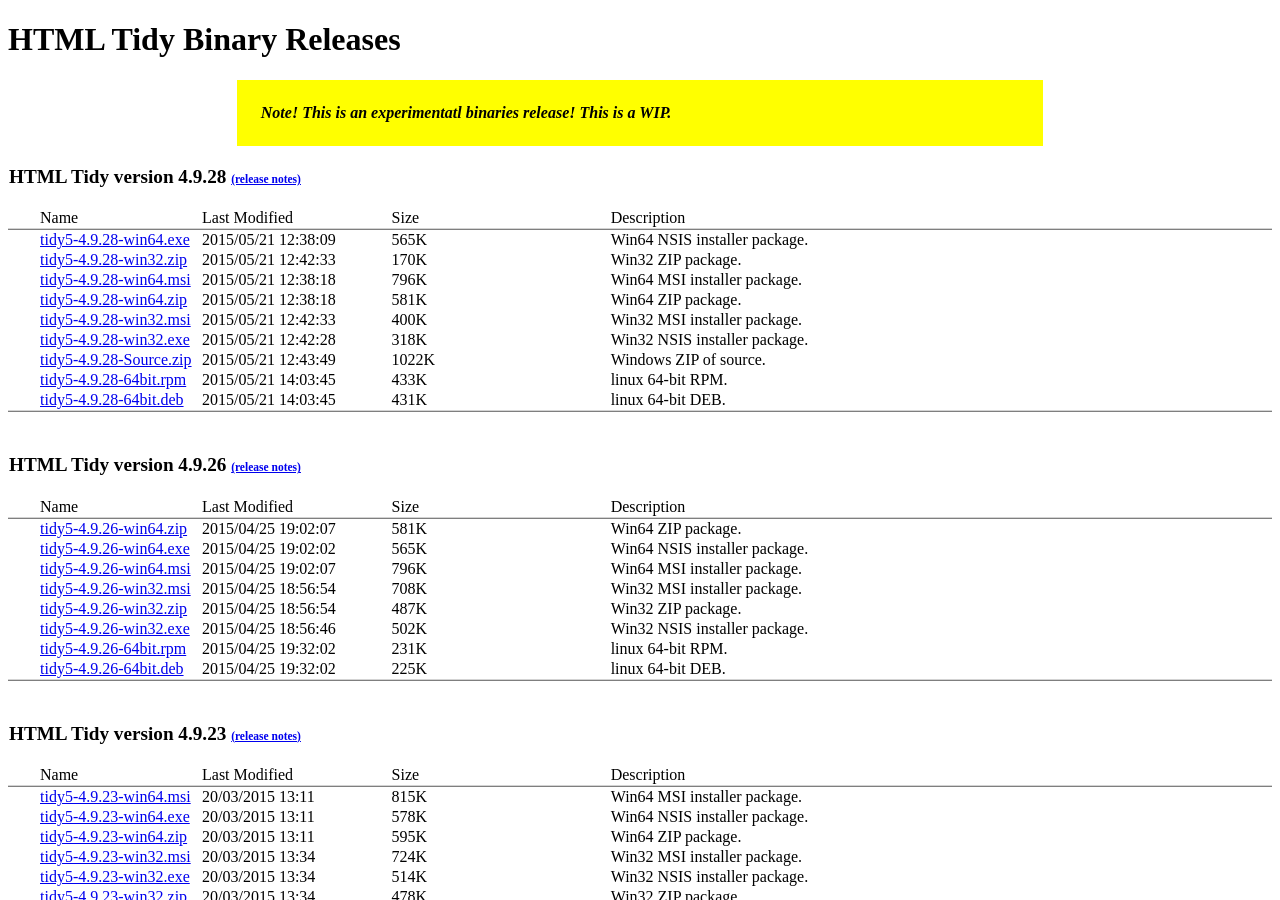
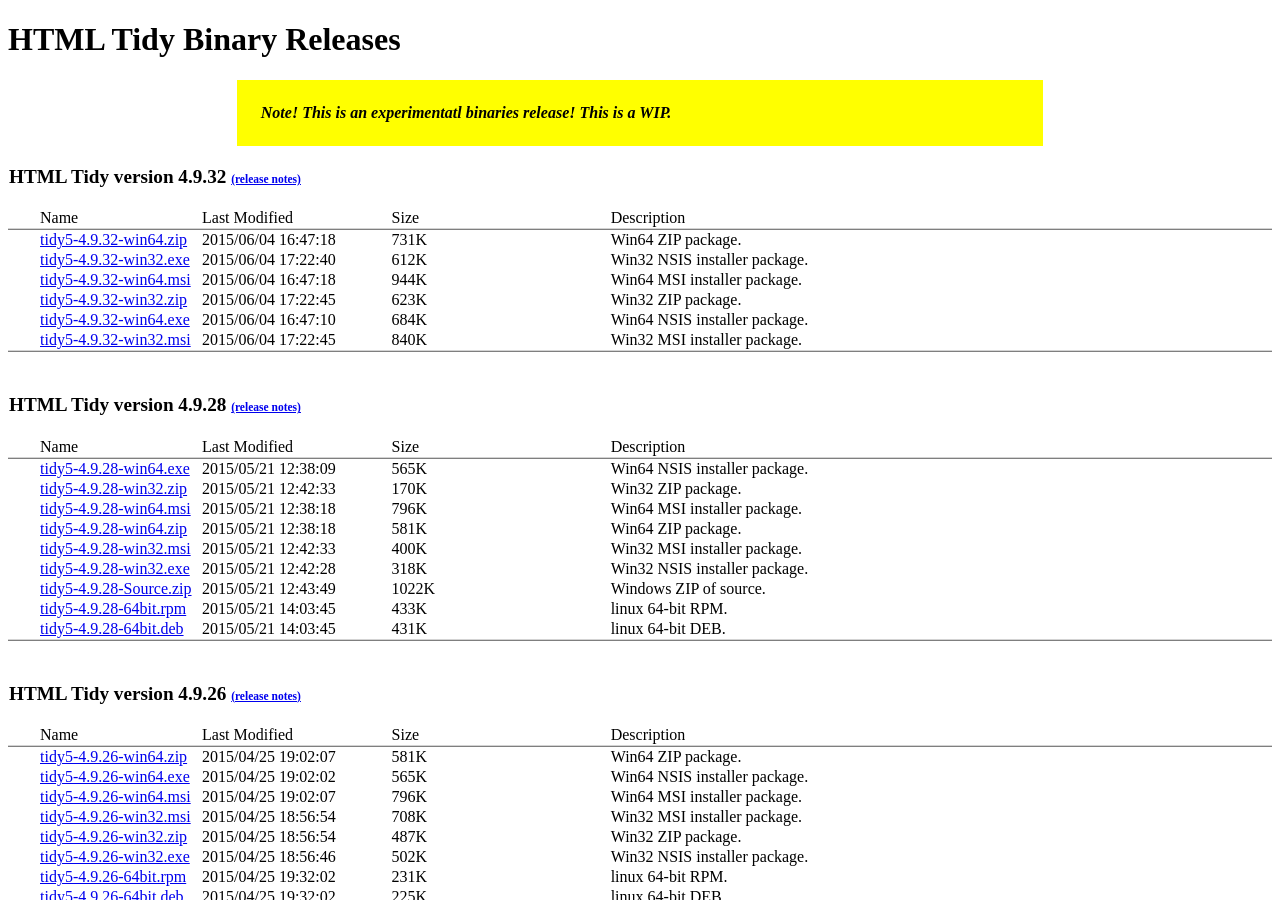
Before and after one commit to htacg/html-tidy.org.binaries, a Jekyll site: the page built from index.html, in a window 1280 px wide and 900 px high. Built offline with Jekyll 4.4.1, drawn with Linux system fonts in a browser that asks for light colours; some of the changed lines change nothing that is shown.

Commit message:
Publish windows 4.9.32 releases

```diff
--- a/_data/tidy.yml
+++ b/_data/tidy.yml
@@ -1,3 +1,37 @@
+- path: tidy-4.9.32
+  heading: HTML Tidy version 4.9.32
+  notes: /binaries/binaries/tidy-4.9.32/4.9.32.html
+  binaries:
+    - filename: tidy5-4.9.32-win64.zip
+      filesize: 731K
+      modified: 2015/06/04 16:47:18
+      describe: Win64 ZIP package.
+
+    - filename: tidy5-4.9.32-win32.exe
+      filesize: 612K
+      modified: 2015/06/04 17:22:40
+      describe: Win32 NSIS installer package.
+
+    - filename: tidy5-4.9.32-win64.msi
+      filesize: 944K
+      modified: 2015/06/04 16:47:18
+      describe: Win64 MSI installer package.
+
+    - filename: tidy5-4.9.32-win32.zip
+      filesize: 623K
+      modified: 2015/06/04 17:22:45
+      describe: Win32 ZIP package.
+
+    - filename: tidy5-4.9.32-win64.exe
+      filesize: 684K
+      modified: 2015/06/04 16:47:10
+      describe: Win64 NSIS installer package.
+
+    - filename: tidy5-4.9.32-win32.msi
+      filesize: 840K
+      modified: 2015/06/04 17:22:45
+      describe: Win32 MSI installer package.
+
 - path: tidy-4.9.28
   heading: HTML Tidy version 4.9.28
   notes: /binaries/binaries/tidy-4.9.28/4.9.28.html
--- /dev/null
+++ b/binaries/tidy-4.9.32/4.9.32.html
@@ -0,0 +1,193 @@
+<!DOCTYPE html>
+<html>
+<head>
+<meta charset="utf-8">
+<title>Release 4.9.32</title>
+</head>
+<body>
+<h1>Release 4.9.32</h1>
+<p>Change log for this release</p>
+<pre>
+commit 50c213f37aba0b513c5010e5e1859eadcc7fad0b (HEAD, refs/heads/master)
+Author: Geoff McLane &lt;ubuntu _at_ geoffair _dot_ info&gt;
+Date:   Thu Jun 4 17:42:28 2015 +0200
+
+    Update verhist.log
+
+commit 544f9876cc45b30fd751867d90a5a5ef4fddd7d9 (tag: refs/tags/4.9.32, refs/remotes/origin/master, refs/remotes/origin/HEAD)
+Author: Geoff McLane &lt;ubuntu _at_ geoffair _dot_ info&gt;
+Date:   Thu Jun 4 13:21:00 2015 +0200
+
+    Issue #212 - bump version for this additional change
+
+commit 326f2414fd402f0c1113c90044a105ad38e3e9dc
+Author: Geoff McLane &lt;ubuntu _at_ geoffair _dot_ info&gt;
+Date:   Thu Jun 4 13:11:54 2015 +0200
+
+    Issue #212 - Further fix to set MixedContent in some cases.
+
+    In certain circumstances a leading space has to be preverved to allow it
+    to be used to create a text space node to insert before this element to
+    preserve the view in a browser.
+
+    And added a note asking why is ParseTag called with a hardcoded
+    IgnoreWhitespace when some effort above has set the mode variable to
+    MixedContent in certain cases, but need to think about this 2nd change.
+
+    Also added some MSVC Debug output when this leading text is used to insert
+    such a created text node before the element just to be reminded of this
+    special event.
+
+commit a278b04a19fcb14ae1208f6d7d2aeeaf2fcf7301
+Author: Geoff McLane &lt;ubuntu _at_ geoffair _dot_ info&gt;
+Date:   Thu Jun 4 12:57:49 2015 +0200
+
+    Add debug display of text modes.
+
+    Note this ONLY effects a MSVC Debug build!
+
+commit 0c96ed8af4c4d2aaad04ba7b128e87a844da56ea
+Author: Geoff McLane &lt;ubuntu _at_ geoffair _dot_ info&gt;
+Date:   Wed Jun 3 20:27:01 2015 +0200
+
+    Bump version for issue #217 fix
+
+commit c18f27a58792f7fbd0b30a0ff50d6b40a82f940d
+Author: Geoff McLane &lt;ubuntu _at_ geoffair _dot_ info&gt;
+Date:   Wed Jun 3 20:26:03 2015 +0200
+
+    Issue #217 - avoid len going negative, ever...
+
+commit 0fb7ccdfc6ea4e066ec60cd5c931e17eaa71d856
+Author: Geoff McLane &lt;ubuntu _at_ geoffair _dot_ info&gt;
+Date:   Wed Jun 3 20:22:20 2015 +0200
+
+    Add some mem alloc and free debug to chase Issue #217
+
+    Such debug is OFF by default, and only added by defining DEBUG_MEMORY. And
+    is only available for the Debug configuration compiled with MSVC, but this
+    could be easily extended...
+
+commit fc696636e2a0818dfc7b561615ddfbcb6782deb6
+Merge: 944b412 c266d36
+Author: Geoff McLane &lt;ubuntu _at_ geoffair _dot_ info&gt;
+Date:   Tue Jun 2 20:44:28 2015 +0200
+
+    Merge branch 'master' of github.com:htacg/tidy-html5
+
+commit 944b412fe6d3c4fe16714311ecb39593c4c0e68b
+Author: Geoff McLane &lt;ubuntu _at_ geoffair _dot_ info&gt;
+Date:   Tue Jun 2 20:44:00 2015 +0200
+
+    Need extra include if UNICODE is defines
+
+commit 5e9eb0b7fd77e03c8eb3e4ca10e947f1116fd064
+Author: Geoff McLane &lt;ubuntu _at_ geoffair _dot_ info&gt;
+Date:   Tue Jun 2 20:34:13 2015 +0200
+
+    Small fix in platform.h, just for windows (WIN32)
+
+    Not sure how this has lasted so long, but I guess there are not too many
+    users wanting to specifically use the static tidy library.
+
+    Now it is possible to define TIDY_STATIC and the TIDY_EXPORT macro will
+    just be 'external', suitable for linking with the static library, instead
+    of adding the _imp_ MSVC __declspec( dllimport )...
+
+    This fix does not effect other than the WIN32 platform build.
+
+commit c266d36fad908f6b2e498032226a5873cee34dfb
+Author: Geoff R. McLane &lt;ubuntu _at_ geoffair _dot_ info&gt;
+Date:   Tue Jun 2 17:15:05 2015 +0200
+
+    keep a recent gen'ed quickref.html in documentation
+
+commit b8bc88522c9af8fef2ad5c66b34c86622c3c671c
+Author: Geoff McLane &lt;ubuntu _at_ geoffair _dot_ info&gt;
+Date:   Mon May 25 16:48:39 2015 +0200
+
+    small fix for indent-with-tabs to have a default xml value
+
+commit d9113957d8f8e5d04f009cf9c0a17989947cee64
+Author: Geoff McLane &lt;ubuntu _at_ geoffair _dot_ info&gt;
+Date:   Mon May 25 13:33:32 2015 +0200
+
+    Reverse option wording to reflect new default ON
+
+commit fb637608fb680871e07ac2faf26f361260233da8
+Author: Geoff McLane &lt;ubuntu _at_ geoffair _dot_ info&gt;
+Date:   Mon May 25 13:24:50 2015 +0200
+
+    Fix README.md to show now both shared and static libraries are built
+
+commit e13a535a0cbc9e2ab5be31515d6166013d149c09
+Merge: dde78c2 5a28d5f
+Author: Ionel Roiban &lt;skynet _at_ users _dot_ noreply _dot_ github _dot_ com&gt;
+Date:   Sun May 24 16:51:31 2015 -0400
+
+    Merge pull request #216 from denji/patch-1
+
+    5.0.0
+
+commit 5a28d5f0100010cd9d31206bd666cdbbc0536aa8
+Author: Denis Denisov &lt;denji _at_ users _dot_ noreply _dot_ github _dot_ com&gt;
+Date:   Sun May 24 23:49:00 2015 +0300
+
+    5.0.0
+
+    htacg/tidy-html5#190
+
+commit dde78c2dbf3cd5ce8e4035d49c7762a353feb696 (tag: refs/tags/4.9.30)
+Author: Geoff McLane &lt;ubuntu _at_ geoffair _dot_ info&gt;
+Date:   Sun May 24 15:23:59 2015 +0200
+
+    bump to 4.9.30 adding build shared and static
+
+commit efb8e37664250cf91780efe1764ddb0c161ae9f2
+Author: Geoff McLane &lt;ubuntu _at_ geoffair _dot_ info&gt;
+Date:   Sun May 24 15:10:31 2015 +0200
+
+    Build both static and shared libraries.
+
+    First many other projects do this, and it seems a good choice.
+
+    Due mainly to windows where the static and shared libraries have the same
+    name, appended an 's' to the static library.
+
+    The tidy console app will use the static library, since to build the man
+    page tidy may need to be run before the shared libraries are installed.
+    And this makes the windows tidy exe a stand-alone app. No DLL install
+    issue.
+
+    This addresses issue #194, and possibly #190
+
+commit bb35166ed02eeefaaf390798969c697dfaa64926
+Author: Geoff McLane &lt;ubuntu _at_ geoffair _dot_ info&gt;
+Date:   Fri May 22 19:06:17 2015 +0200
+
+    update the verhist.log
+
+commit 3686bc53904847e7313d1c6261d24adb40a2b584
+Author: Geoff McLane &lt;ubuntu _at_ geoffair _dot_ info&gt;
+Date:   Fri May 22 16:22:27 2015 +0200
+
+    Issue #108 - merged indent-with-tabs branch into master.
+
+    Thought there may be some comments on this but nothing for a week.
+    So have merged to master hoping more people will test it, and any
+    remaining issues resolved.
+
+    Now it will be present from version 4.9.29 onwards.</pre>
+
+<p>This log has  20 commits by 3 authors: Ionel Roiban 1; Denis Denisov 1; Geoff R. McLane 18; </p>
+
+<p>Date: from Fri May 22 16:22:27 2015 +0200 to Thu Jun 4 17:42:28 2015 +0200 (13 days)</p>
+
+<p>eof</p>
+</body>
+</html>
+
+
+<p>eof</p>
+</body>
+</html>
```
Also changed, not shown: 6 other files.
